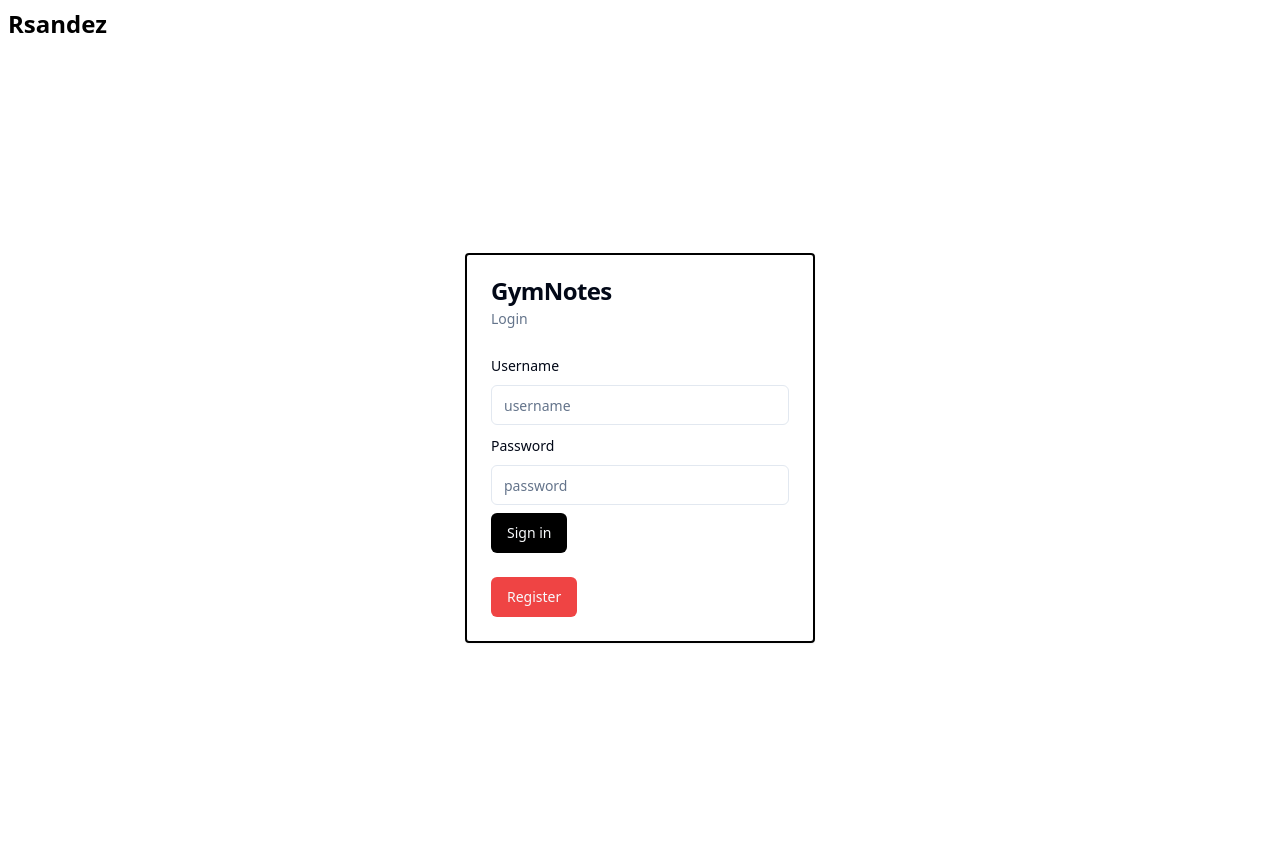
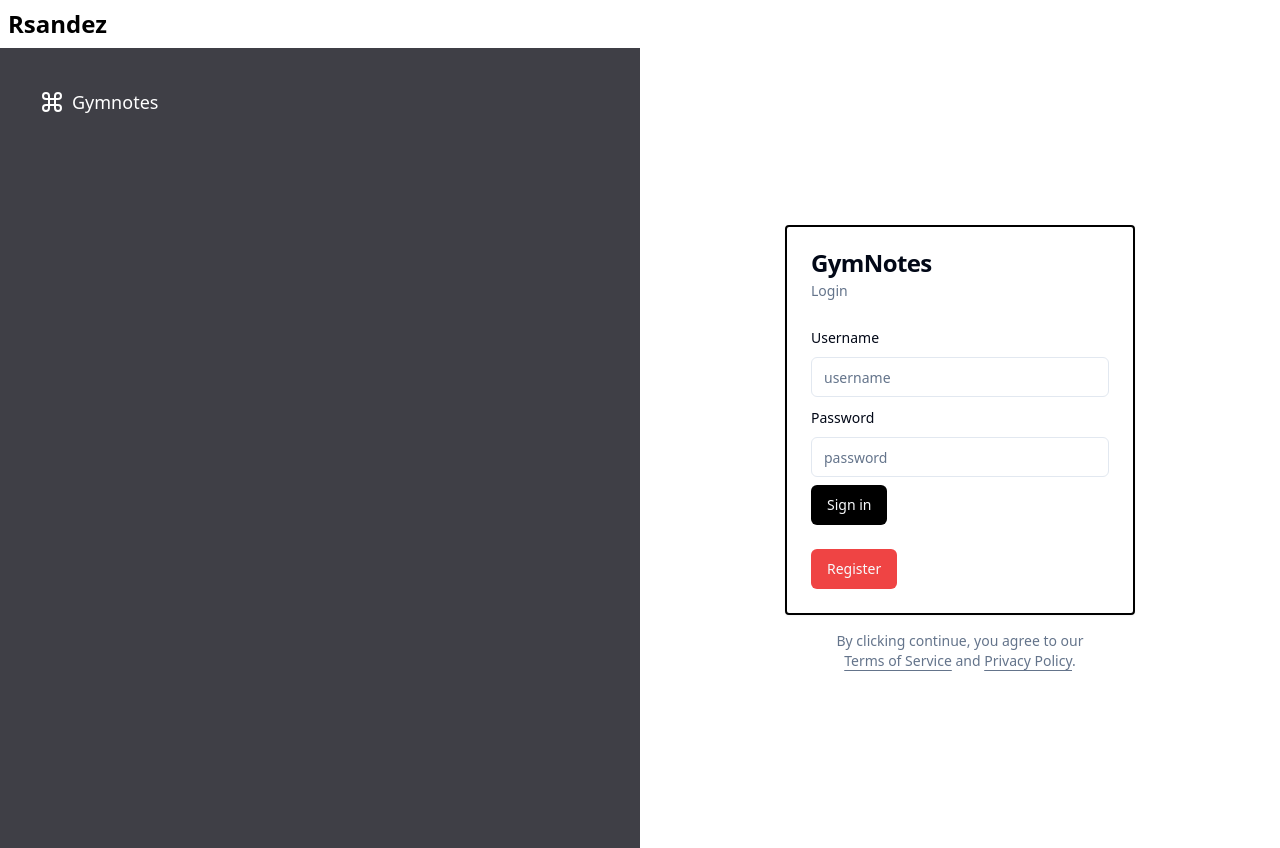
Before and after one commit to RaulSM20/gymnotes-front, a React (Vite) app: page / in a window 1280 px wide. Built offline with nearby package versions, Linux system fonts and the light colour scheme.

Commit message:
update login

```diff
--- a/src/App.tsx
+++ b/src/App.tsx
@@ -1,7 +1,7 @@
-import { Button } from './components/ui/button'
-import { z } from "zod"
-import { zodResolver } from "@hookform/resolvers/zod"
-import { useForm } from "react-hook-form"
+import { Button } from "./components/ui/button";
+import { z } from "zod";
+import { zodResolver } from "@hookform/resolvers/zod";
+import { useForm } from "react-hook-form";
 import {
   Form,
   FormControl,
@@ -9,8 +9,8 @@
   FormItem,
   FormLabel,
   FormMessage,
-} from "@/components/ui/form"
-import { Input } from "@/components/ui/input"
+} from "@/components/ui/form";
+import { Input } from "@/components/ui/input";
 import {
   Card,
   CardContent,
@@ -18,41 +18,34 @@
   CardFooter,
   CardHeader,
   CardTitle,
-} from "@/components/ui/card"
-import { Link } from 'react-router-dom'
-import { useState } from 'react'
-import { HomePage } from './pages/Home/HomePage'
+} from "@/components/ui/card";
+import { Link } from "react-router-dom";
+import { useState } from "react";
+import { HomePage } from "./pages/Home/HomePage";
 
 function App() {
-
   const urlServer = "http://127.0.0.1:8080/";
   const urlApi = urlServer + "auth/login";
   const [loginSuccessful, setLoginSuccessful] = useState(false);
-
 
   const formSchema = z.object({
     username: z.string().min(2, {
       message: "Username must be at least 2 characters.",
     }),
-    password: z.string()
-  })
+    password: z.string(),
+  });
 
   // 1. Define your form.
   const form = useForm<z.infer<typeof formSchema>>({
     resolver: zodResolver(formSchema),
     defaultValues: {
       username: "",
-        password: ""
+      password: "",
     },
-    })
+  });
 
   // 2. Define a submit handler.
   function onSubmit(values: z.infer<typeof formSchema>) {
-    // Do something with the form values.
-    // ✅ This will be type-safe and validated.
-    console.log(values)
-
-
     const data = {
       username: values.username,
       password: values.password,
@@ -75,21 +68,59 @@
       .catch((error) => {
         console.log(error);
       });
-
   }
 
   return (
     <>
-    {loginSuccessful ? <HomePage/> :
-    <div className="flex justify-center items-center h-screen">
-    <Card className='w-[350px] mx-auto my-auto rounded border-black border-2'>
+      {loginSuccessful ? (
+        <HomePage />
+      ) : (
+        <>
+          <div className="md:hidden h-screen">
+            <img
+              src="/examples/authentication-light.png"
+              alt="Authentication"
+              className="block dark:hidden w-full h-full object-cover"
+            />
+            <img
+              src="/examples/authentication-dark.png"
+              alt="Authentication"
+              className="hidden dark:block w-full h-full object-cover"
+            />
+          </div>
+          <div className="container relative hidden h-screen flex-col items-center justify-center md:grid lg:max-w-none lg:grid-cols-2 lg:px-0">
+            <div className="relative hidden h-full flex-col bg-muted p-10 text-white dark:border-r lg:flex">
+              <div className="absolute inset-0 bg-zinc-700" />
+              <div className="relative z-20 flex items-center text-lg font-medium">
+                <svg
+                  xmlns="http://www.w3.org/2000/svg"
+                  viewBox="0 0 24 24"
+                  fill="none"
+                  stroke="currentColor"
+                  strokeWidth="2"
+                  strokeLinecap="round"
+                  strokeLinejoin="round"
+                  className="mr-2 h-6 w-6"
+                >
+                  <path d="M15 6v12a3 3 0 1 0 3-3H6a3 3 0 1 0 3 3V6a3 3 0 1 0-3 3h12a3 3 0 1 0-3-3" />
+                </svg>
+                Gymnotes
+              </div>
+            </div>
+            <div className="lg:p-8">
+              <div className="mx-auto flex w-full flex-col justify-center space-y-6 sm:w-[350px]">
+                <div className="flex justify-center items-center flex-col gap-4">
+                  <Card className="w-[350px] mx-auto my-auto rounded border-black border-2">
                     <CardHeader>
                       <CardTitle>GymNotes</CardTitle>
                       <CardDescription>Login</CardDescription>
                     </CardHeader>
                     <CardContent>
                       <Form {...form}>
-              <form onSubmit={form.handleSubmit(onSubmit)} className="space-y-2">
+                        <form
+                          onSubmit={form.handleSubmit(onSubmit)}
+                          className="space-y-2"
+                        >
                           <FormField
                             control={form.control}
                             name="username"
@@ -110,7 +141,11 @@
                               <FormItem>
                                 <FormLabel>Password</FormLabel>
                                 <FormControl>
-                        <Input type='password' placeholder="password" {...field} />
+                                  <Input
+                                    type="password"
+                                    placeholder="password"
+                                    {...field}
+                                  />
                                 </FormControl>
                                 <FormMessage />
                               </FormItem>
@@ -121,17 +156,36 @@
                       </Form>
                     </CardContent>
                     <CardFooter className="flex justify-between">
-          <Button asChild variant={'destructive'}>
+                      <Button asChild variant={"destructive"}>
                         <Link to="/register">Register</Link>
                       </Button>
                     </CardFooter>
                   </Card>
-    </div>}
-
+                  <p className="px-8 text-center text-sm text-muted-foreground">
+                    By clicking continue, you agree to our{" "}
+                    <Link
+                      to="/terms"
+                      className="underline underline-offset-4 hover:text-primary"
+                    >
+                      Terms of Service
+                    </Link>{" "}
+                    and{" "}
+                    <Link
+                      to="/privacy"
+                      className="underline underline-offset-4 hover:text-primary"
+                    >
+                      Privacy Policy
+                    </Link>
+                    .
+                  </p>
+                </div>
+              </div>
+            </div>
+          </div>
         </>
-
-
-  )
+      )}
+    </>
+  );
 }
 
-export default App
+export default App;
--- a/src/pages/Home/HomePage.tsx
+++ b/src/pages/Home/HomePage.tsx
@@ -1,5 +1,3 @@
 export const HomePage = () => {
-    return(
-        <h1 className="text-green-600 m-7 text-3xl">Esta es la home page</h1>
-    )
-}
+  return <h1 className="text-green-600 m-7 text-3xl">Esta es la home page</h1>;
+};
```
Lines whose indentation alone changed are shown as unchanged.
